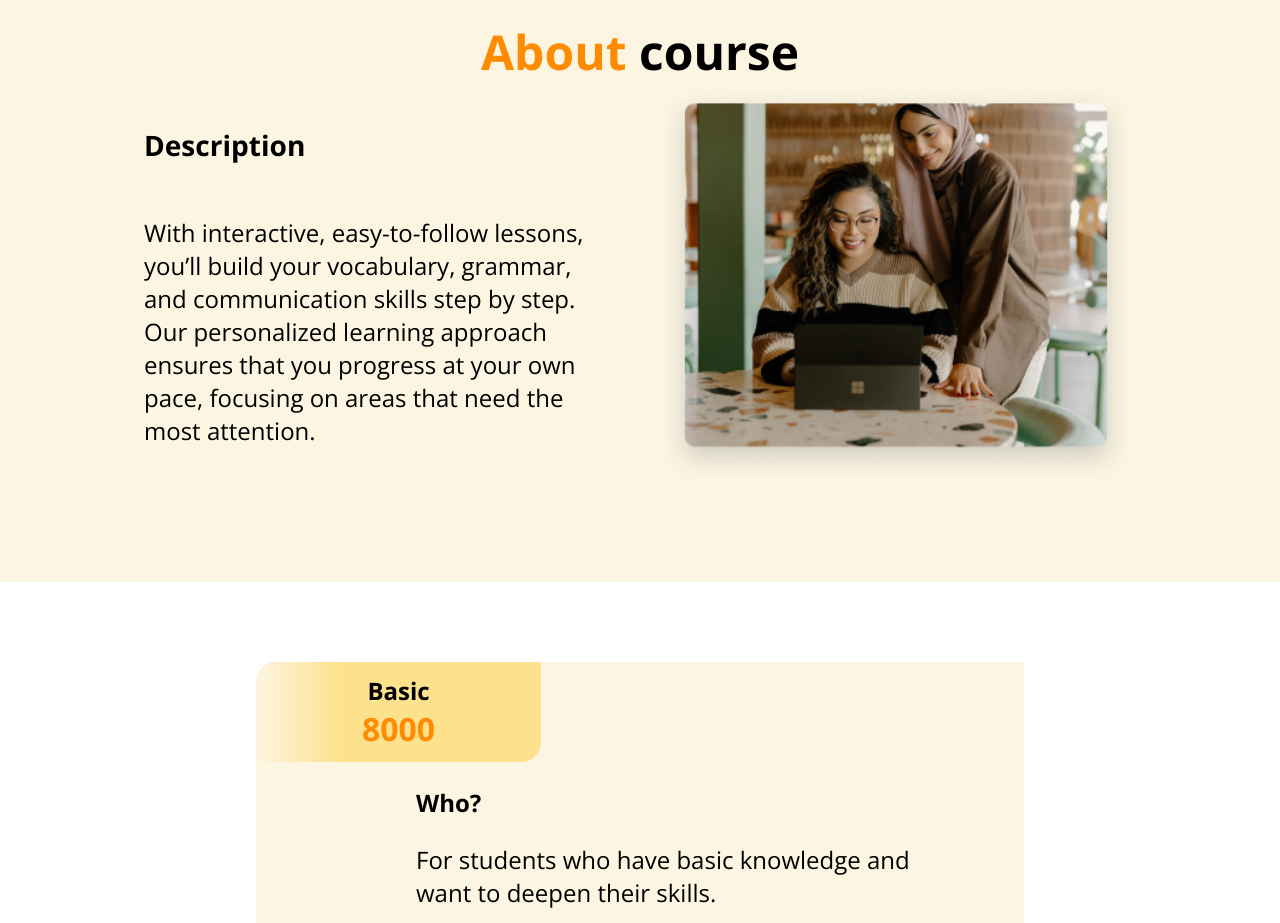
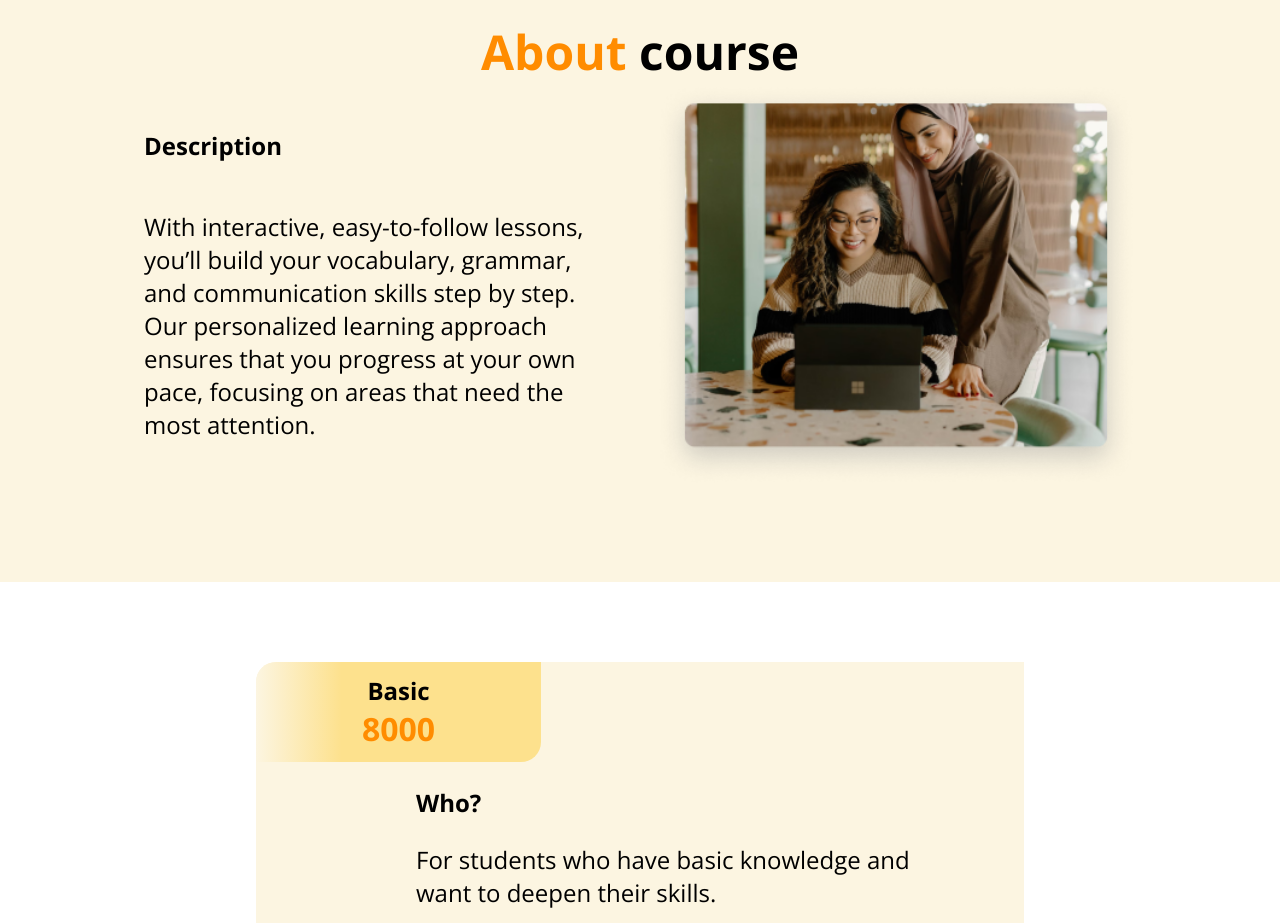
Before and after one commit to mtanyaMm/landing-page, a React (Vite) app: page / in a window 1280 px wide. Shown: the part 1560-2483 px from the top of the page. Built offline with nearby package versions, Linux system fonts and the light colour scheme.

Commit message:
changed font-size

```diff
--- a/src/styles/header.css
+++ b/src/styles/header.css
@@ -1,3 +1,7 @@
+*{
+  font-size: 1em;
+}
+
 header {
   display: flex;
   justify-content: space-between;
```
